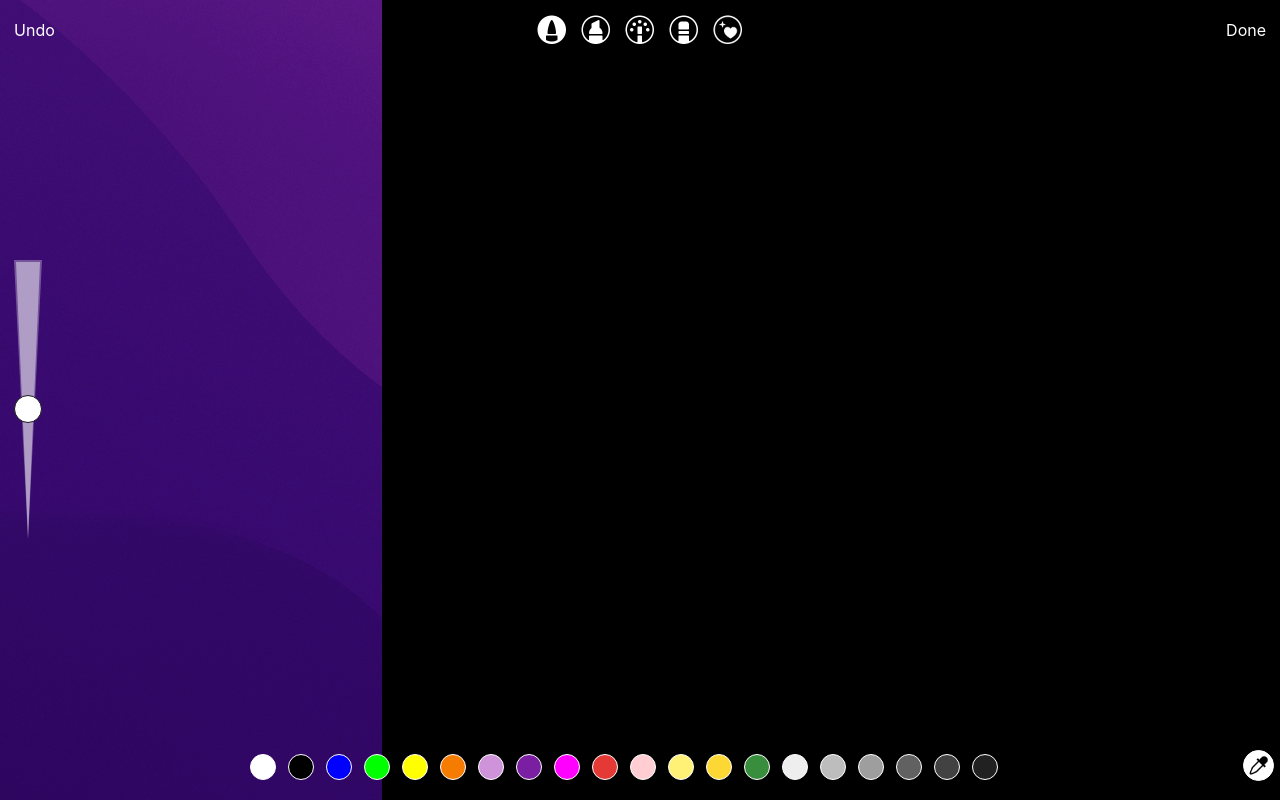
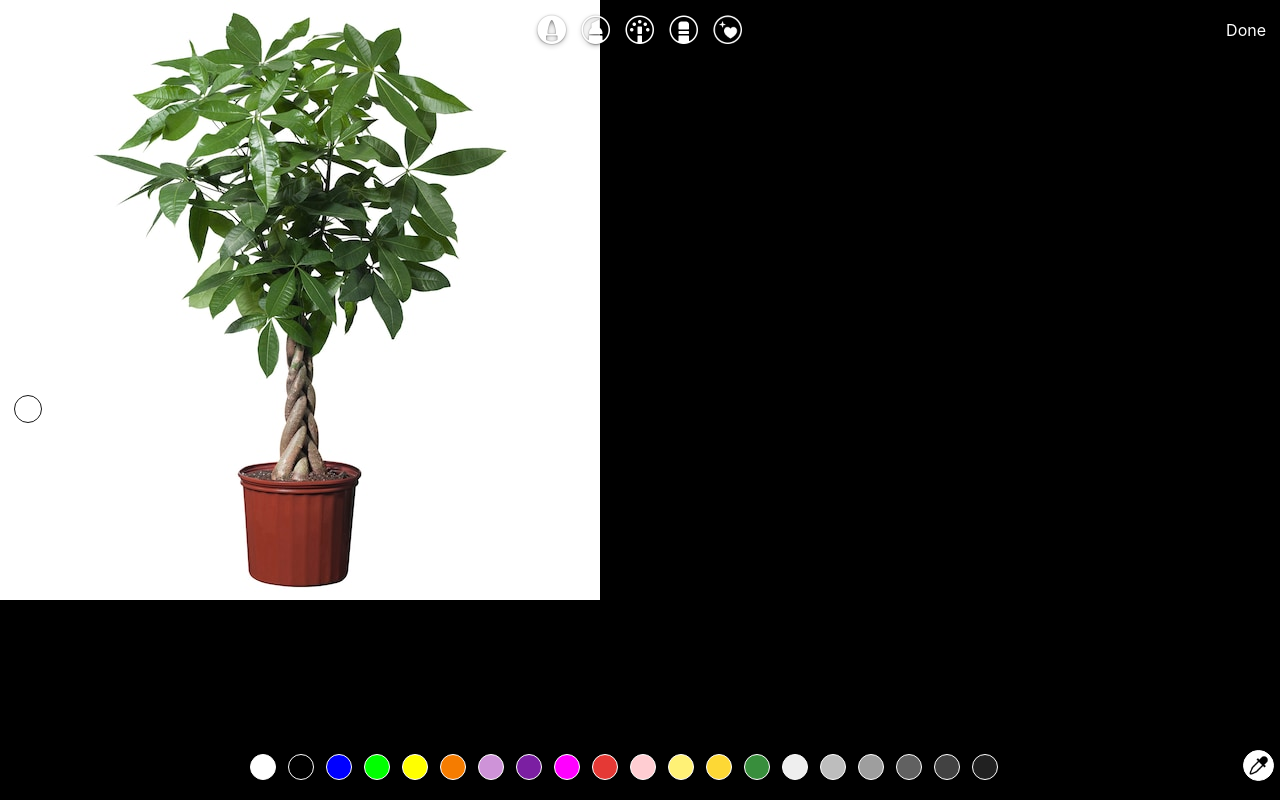
Before and after one commit to sr-ssh/konva-in-react, a React (Create React App) app: page / in a window 1280 px wide. Both pictures are taken after a click on the element "draw". Built offline with nearby package versions, Linux system fonts and the light colour scheme.

Commit message:
feat: :sparkles: add sample eye dropper

```diff
--- a/src/contexts/StoryContextProvider.tsx
+++ b/src/contexts/StoryContextProvider.tsx
@@ -37,6 +37,7 @@ interface StoryContextType {
 	setBrushStrokeWidth: (strokeWidth: OneToTwentyType) => void;
 	isDrawing: boolean;
 	registerDrawContainer: (ref: HTMLDivElement) => void;
+	toggleEyeDropper: () => void;
 }
 
 export const StoryContext = createContext<StoryContextType>({
@@ -48,6 +49,7 @@ export const StoryContext = createContext<StoryContextType>({
 	setBrushStrokeWidth: (strokeWidth: OneToTwentyType) => {},
 	isDrawing: false,
 	registerDrawContainer: (ref: HTMLDivElement) => {},
+	toggleEyeDropper: () => {},
 });
 
 export const StoryContextProvider = memo(
@@ -58,6 +60,8 @@ export const StoryContextProvider = memo(
 		let drawLayerRef = useRef<Layer>();
 		let isDrawModeOn = useRef<boolean>(false);
 		let isDrawing = useRef<boolean>(false);
+		let isEyeDropping = useRef<boolean>(false);
+		const colorDropperCircle = useRef();
 		let brushConfig = useRef<BrushConfigType>({
 			mode: BrushModesEnum.Pen,
 			strokeWidth: 10,
@@ -105,7 +109,7 @@ export const StoryContextProvider = memo(
 			Konva.hitOnDragEnabled = true;
 
 			let imageObj = new Image();
-			imageObj.src = "assets/images/longPic.png";
+			imageObj.src = "assets/images/p1.jpg";
 			let konvaImage = new Konva.Image({
 				image: imageObj,
 			});
@@ -477,15 +481,18 @@ export const StoryContextProvider = memo(
 			});
 
 			stageRef.current?.on("mousemove touchmove", function (e) {
+				console.log("mouse");
+				const pos = stageRef.current?.getPointerPosition();
+
+				colorDropper(pos);
 				if (!isDrawModeOn.current) {
 					return;
 				}
-				if (!isDrawing.current) {
+				if (!isDrawing.current || isEyeDropping.current) {
 					return;
 				}
 
 				e.evt.preventDefault();
-				const pos = stageRef.current?.getPointerPosition();
 
 				if (
 					brushConfig.current.mode === BrushModesEnum.Highlighter ||
@@ -501,6 +508,41 @@ export const StoryContextProvider = memo(
 					newPoints && lastLine.points(newPoints);
 				}
 			});
+		};
+
+		const colorDropper = (pos?: Vector2d | null) => {
+			if (!isEyeDropping.current) {
+				return;
+			}
+
+			let layer = getLayer();
+			let dropper = layer
+				.find("Circle")
+				.find((tr) => tr.name() === "dropper");
+			dropper?.hide();
+
+			var imageData =
+				pos &&
+				stageRef.current
+					?.toCanvas()
+					.getContext("2d")
+					?.getImageData(pos.x, pos.y, 1, 1).data;
+			let rgbaColor =
+				imageData &&
+				"rgba(" +
+					imageData[0] +
+					"," +
+					imageData[1] +
+					"," +
+					imageData[2] +
+					",1)";
+			if (rgbaColor) {
+				dropper?.setAttrs({
+					fill: rgbaColor,
+					...(pos && { x: pos.x, y: pos.y }),
+				});
+				dropper?.show();
+			}
 		};
 
 		const startDrawMode = () => {
@@ -531,6 +573,36 @@ export const StoryContextProvider = memo(
 			drawShapeRef.current.splice(drawShapeRef.current.length - 1, 1);
 		};
 
+		const toggleEyeDropper = () => {
+			isEyeDropping.current = !isEyeDropping.current;
+			if (isEyeDropping.current) {
+				const x = width / 2;
+				const y = height / 2;
+				var imageData = stageRef.current
+					?.toCanvas()
+					.getContext("2d")
+					?.getImageData(x, y, 1, 1).data;
+				let rgbaColor =
+					imageData &&
+					"rgba(" +
+						imageData[0] +
+						"," +
+						imageData[1] +
+						"," +
+						imageData[2] +
+						",1)";
+				let colorDrop = new Konva.Circle({
+					fill: rgbaColor,
+					radius: 70,
+					x,
+					y,
+					name: "dropper",
+				});
+				let layer = getLayer();
+				layer.add(colorDrop);
+			}
+		};
+
 		useEffect(() => {
 			stageRef.current = getStage();
 			addStoryImage();
@@ -553,6 +625,7 @@ export const StoryContextProvider = memo(
 					setBrushStrokeWidth,
 					isDrawing: isDrawing.current,
 					registerDrawContainer,
+					toggleEyeDropper,
 				}}
 			>
 				{children}
--- a/src/pages/DrawPage.tsx
+++ b/src/pages/DrawPage.tsx
@@ -178,6 +178,7 @@ const DrawPage: FC<DrawPageTypes> = ({ setIsDrawing }) => {
 		setBrushStrokeWidth,
 		isDrawing,
 		registerDrawContainer,
+		toggleEyeDropper,
 	} = useStoryContext();
 
 	const brushColorHandler = (color: BrushColorEnum) => {
@@ -249,7 +250,7 @@ const DrawPage: FC<DrawPageTypes> = ({ setIsDrawing }) => {
 				</div>
 			</HeaderStyle>
 			<ColorsStyle>
-				<ColorPicker color={color}>
+				<ColorPicker color={color} onClick={() => toggleEyeDropper()}>
 					<img
 						src="assets/images/eyedropper.png"
 						alt="eyedropper"
```
Also changed, not shown: public/assets/images/color_picker-pointer.svg (added).
